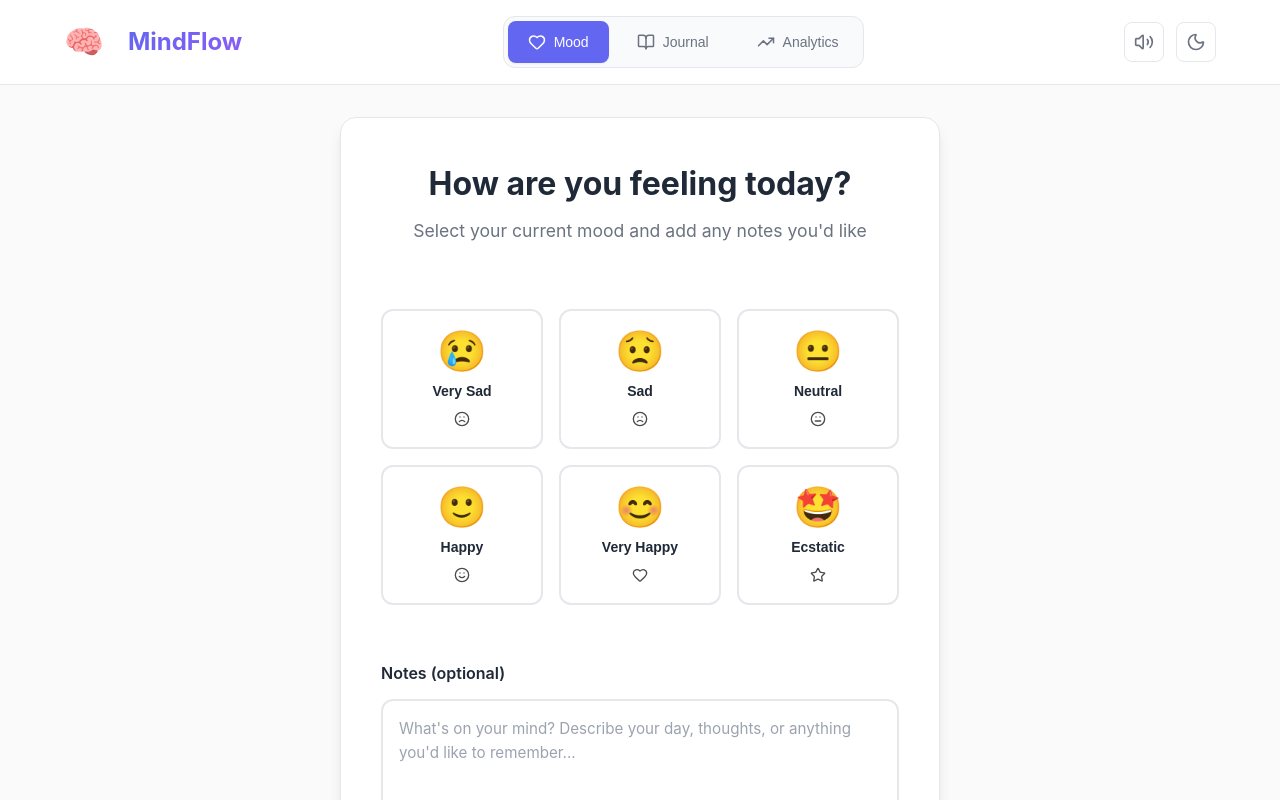
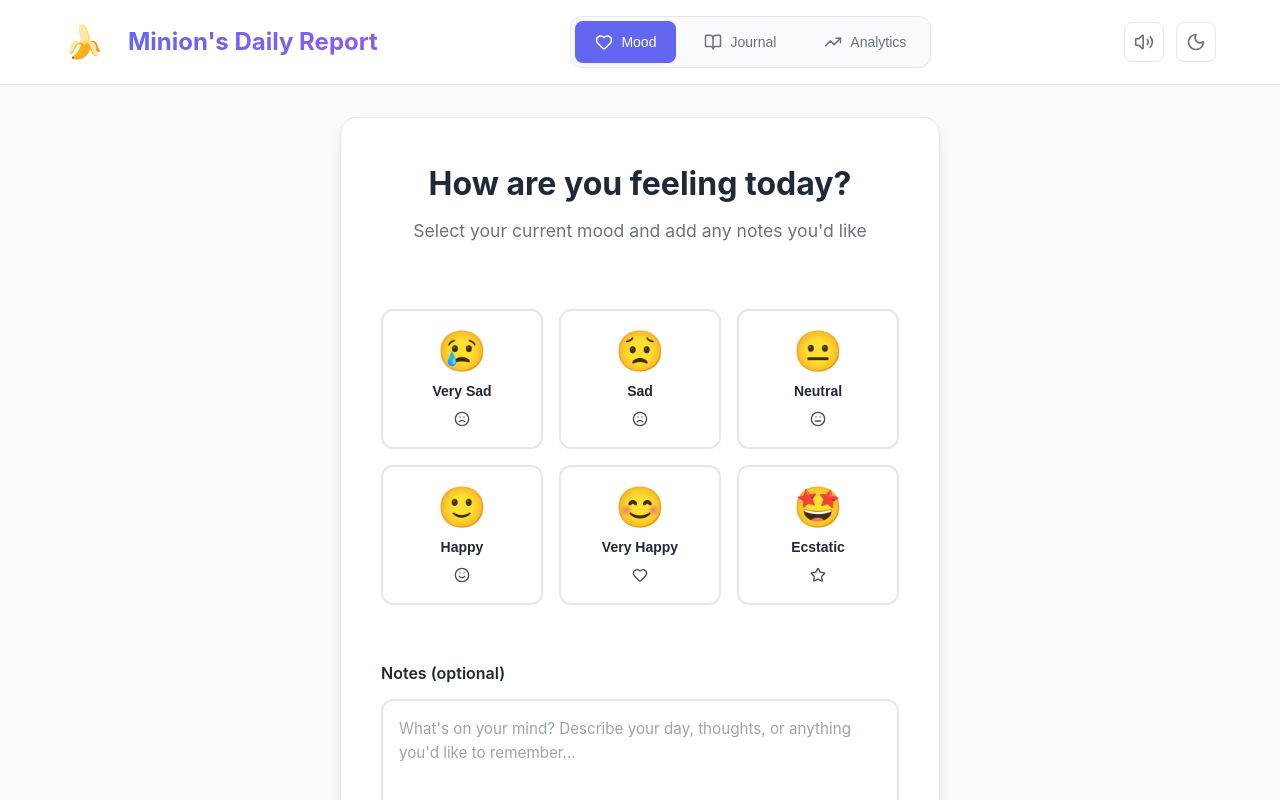
Before and after one commit to yeshmandava/Mood-Tracking-App, a React (Create React App) app: page / in a window 1280 px wide. Shown: the top 800 px of the page. Built offline with nearby package versions, Linux system fonts and the light colour scheme.

Commit message:
Remove IdleMinions component

```diff
--- a/src/App.css
+++ b/src/App.css
@@ -114,6 +114,8 @@ body {
   flex-shrink: 0;
 }
 
+
+
 .logo-emoji {
   font-size: 2rem;
   margin-right: 0.75rem;
@@ -215,6 +217,7 @@ body {
 
 /* Mood Logger Styles */
 .mood-logger {
+  position: relative;
   display: flex;
   justify-content: center;
   align-items: flex-start;
--- a/src/App.js
+++ b/src/App.js
@@ -99,8 +99,8 @@ const deleteJournalEntry = id => {
       <header className="app-header">
         <div className="header-content">
           <div className="logo">
-            <div className="logo-emoji">🧠</div>
-            <h1>MindFlow</h1>
+            <span role="img" aria-label="banana" className="logo-emoji">🍌</span>
+            <h1>Minion's Daily Report</h1>
           </div>
 
           <nav className="nav-tabs">
```
Also changed, not shown: src/components/MoodLogger.js (line endings or trailing spaces), 2 other files (tests, documents, lock files or other folders).
